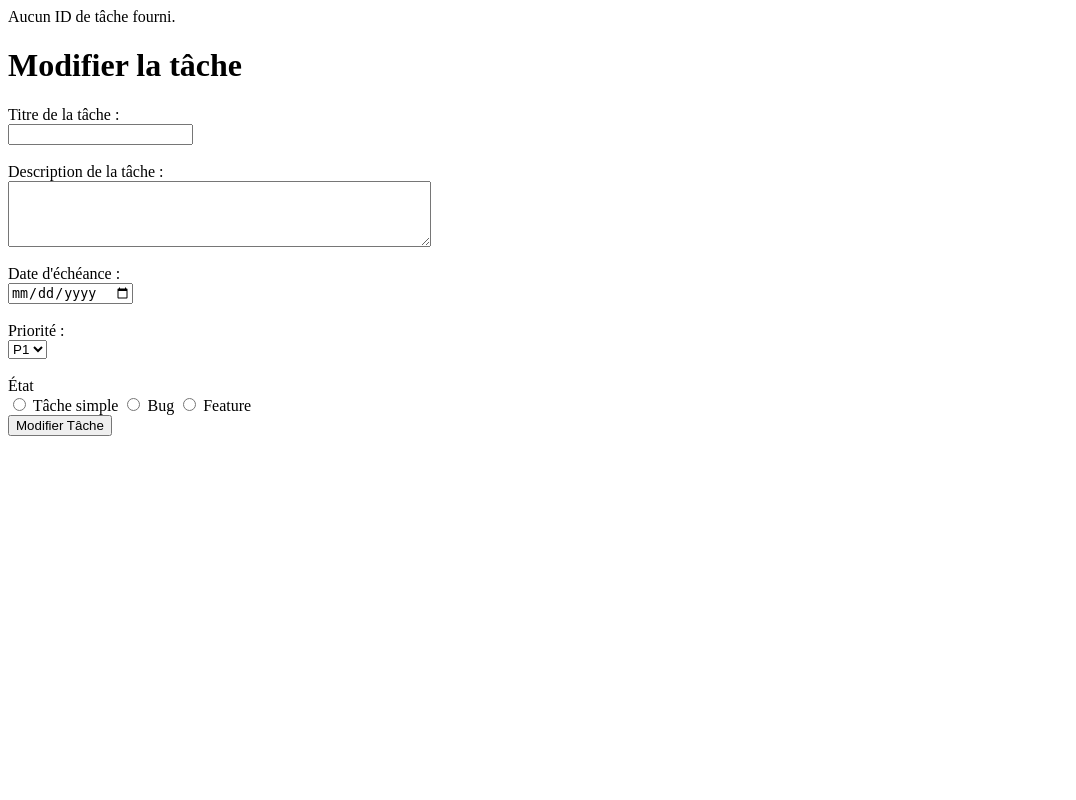
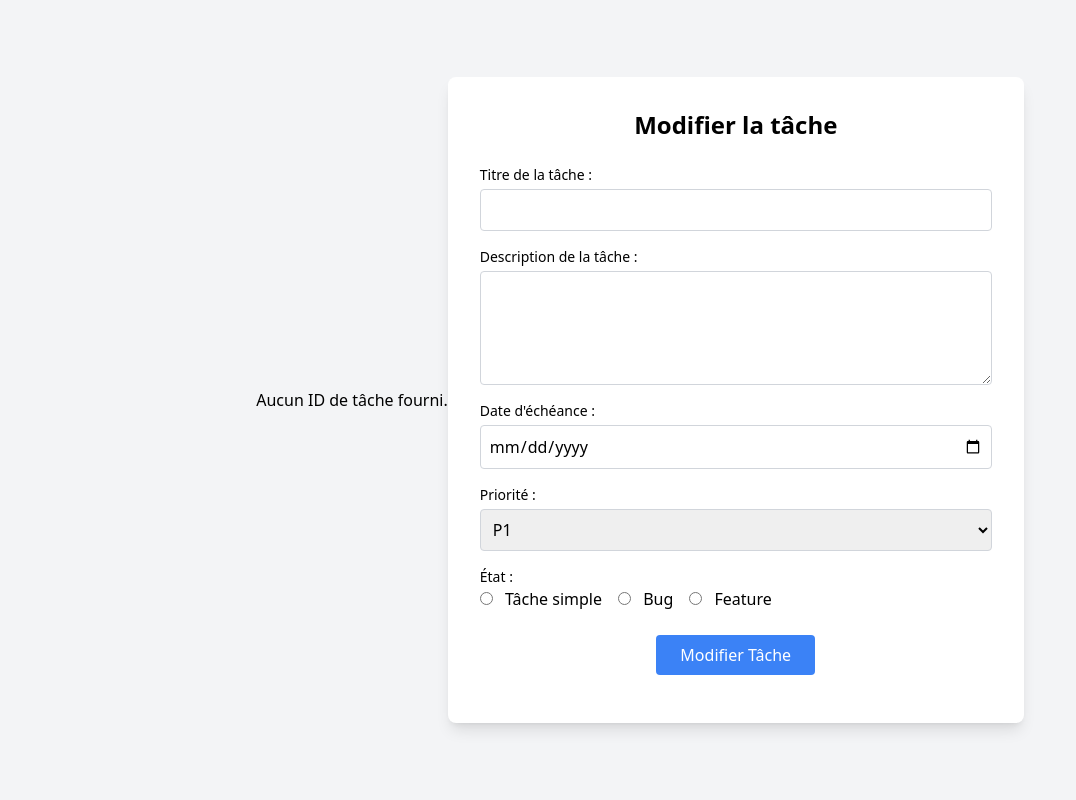
Before and after one commit to Youcode-Classe-E-2024-2025/ElHamzaoui_ZIRARI-todo_OOP, a PHP site: page /modifier_tache.php in a window 1280 px wide. Shown: the whole page, without its empty margins (0-1076 px from the left). Run offline with PHP 8.4, Linux system fonts and the light colour scheme; data that the repository does not hold is empty; some libraries are stand-ins or nearby versions.

Commit message:
mise à jour de style de fichier modifier_tache.php

```diff
--- a/modifier_tache.php
+++ b/modifier_tache.php
@@ -48,38 +48,52 @@ if (isset($_GET['id'])) {
     <meta charset="UTF-8">
     <meta name="viewport" content="width=device-width, initial-scale=1.0">
     <title>Modifier Tâche</title>
+    <script src="https://cdn.tailwindcss.com"></script>
 </head>
-<body>
+<body class="bg-gray-100 h-screen flex items-center justify-center">
 
-<h1>Modifier la tâche</h1>
+    <div class="bg-white p-8 rounded-lg shadow-lg w-full max-w-xl">
+        <h1 class="text-2xl font-semibold text-center mb-6">Modifier la tâche</h1>
 
         <form action="modifier_tache.php?id=<?php echo $id; ?>" method="post">
-    <label for="title">Titre de la tâche :</label><br>
-    <input type="text" id="title" name="title" value="<?php echo htmlspecialchars($tacheActuelle['title_tache']); ?>" required><br><br>
+            <div class="mb-4">
+                <label for="title" class="block text-sm font-medium">Titre de la tâche :</label>
+                <input type="text" id="title" name="title" value="<?php echo htmlspecialchars($tacheActuelle['title_tache']); ?>" required class="mt-1 p-2 border border-gray-300 rounded w-full">
+            </div>
 
-    <label for="description">Description de la tâche :</label><br>
-    <textarea id="description" name="description" rows="4" cols="50" required><?php echo htmlspecialchars($tacheActuelle['descr_tache']); ?></textarea><br><br>
+            <div class="mb-4">
+                <label for="description" class="block text-sm font-medium">Description de la tâche :</label>
+                <textarea id="description" name="description" rows="4" class="mt-1 p-2 border border-gray-300 rounded w-full" required><?php echo htmlspecialchars($tacheActuelle['descr_tache']); ?></textarea>
+            </div>
 
-    <label for="due_date">Date d'échéance :</label><br>
-    <input type="date" id="due_date" name="date" value="<?php echo htmlspecialchars($tacheActuelle['date_tache']); ?>" required><br><br>
+            <div class="mb-4">
+                <label for="due_date" class="block text-sm font-medium">Date d'échéance :</label>
+                <input type="date" id="due_date" name="date" value="<?php echo htmlspecialchars($tacheActuelle['date_tache']); ?>" required class="mt-1 p-2 border border-gray-300 rounded w-full">
+            </div>
 
-    <label for="priority">Priorité :</label><br>
-    <select id="priority" name="priority" required>
+            <div class="mb-4">
+                <label for="priority" class="block text-sm font-medium">Priorité :</label>
+                <select id="priority" name="priority" required class="mt-1 p-2 border border-gray-300 rounded w-full">
                     <option value="P1" <?php if ($tacheActuelle['priority_tache'] == 'P1') echo 'selected'; ?>>P1</option>
                     <option value="P2" <?php if ($tacheActuelle['priority_tache'] == 'P2') echo 'selected'; ?>>P2</option>
                     <option value="P3" <?php if ($tacheActuelle['priority_tache'] == 'P3') echo 'selected'; ?>>P3</option>
-    </select><br><br>
+                </select>
+            </div>
 
-    <div>
-        <label class="block text-sm font-medium">État</label>
+            <div class="mb-6">
+                <label class="block text-sm font-medium">État :</label>
                 <div class="flex space-x-4">
                     <label><input type="radio" name="status" value="tache_simple" <?php if ($tacheActuelle['status_tache'] == 'tache_simple') echo 'checked'; ?> required class="mr-2"> Tâche simple</label>
                     <label><input type="radio" name="status" value="bug" <?php if ($tacheActuelle['status_tache'] == 'bug') echo 'checked'; ?> class="mr-2"> Bug</label>
                     <label><input type="radio" name="status" value="Feature" <?php if ($tacheActuelle['status_tache'] == 'Feature') echo 'checked'; ?> class="mr-2"> Feature</label>
                 </div>
             </div>
-    <input type="submit" value="Modifier Tâche">
+
+            <div class="text-center">
+                <input type="submit" value="Modifier Tâche" class="px-6 py-2 bg-blue-500 text-white rounded hover:bg-blue-600 transition">
+            </div>
         </form>
+    </div>
 
 </body>
 </html>
```
Lines whose indentation alone changed are shown as unchanged.
